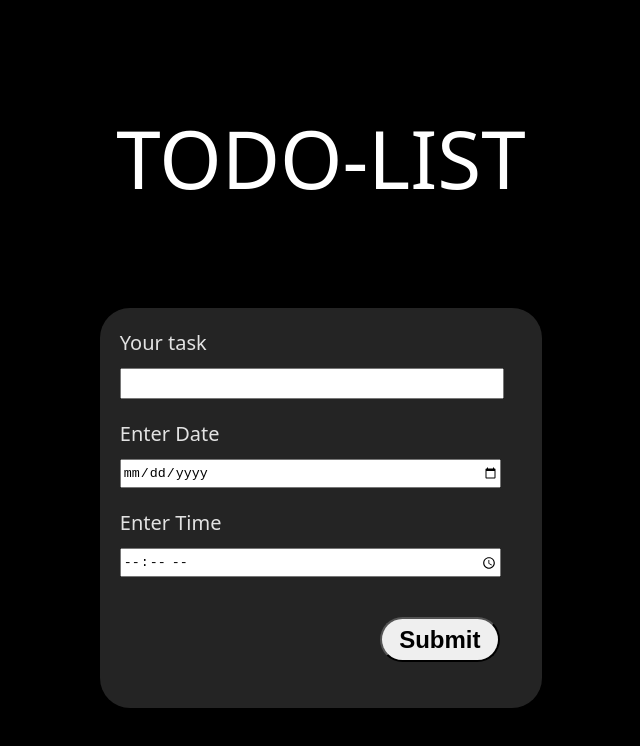
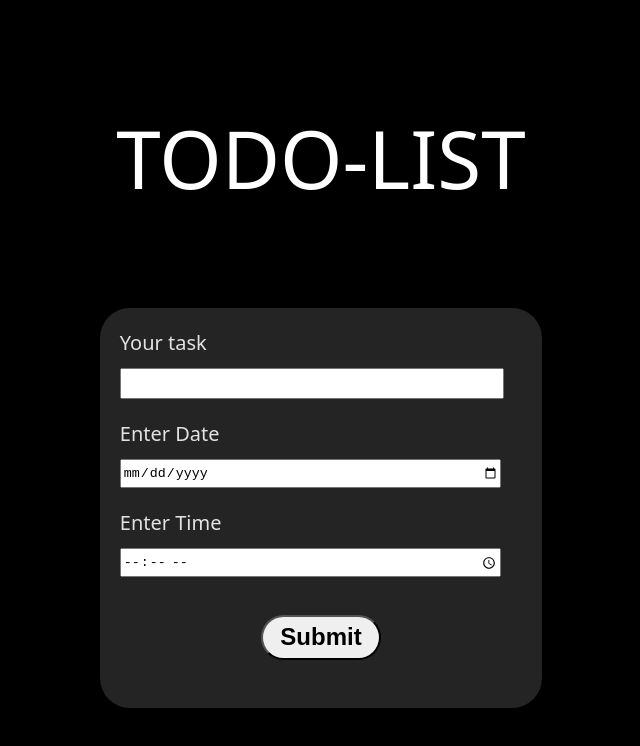
Before and after one commit to ahmed-rmdan/TODO__TIMETRRACKER-APP, a website built with Vite: page TODO-APP/index.html in a window 1280 px wide. Shown: the whole page, without its empty margins (319-959 px from the left). Built offline with nearby package versions, Linux system fonts and the light colour scheme.

Commit message:
center submit

```diff
--- a/TODO-APP/index.html
+++ b/TODO-APP/index.html
@@ -18,7 +18,10 @@
     <input type="date">
     <p>Enter Time</p>
      <input type="time">
-     <button type="submit"> Submit</button>
+     <div class="submitbox">
+      <button type="submit"> Submit</button>
+     </div>
+
    </form>
     <script type="module" src="/src/main.ts"></script>
   </body>
--- a/TODO-APP/src/style.css
+++ b/TODO-APP/src/style.css
@@ -46,6 +46,12 @@ form input{
   width: 85%;
   margin-left: 20px;
 }
+.submitbox{
+  display: flex;
+  align-items: center;
+  justify-content: center;
+  height: 120px;
+}
 form button{
   display: flex;
   width: 120px;
@@ -55,6 +61,5 @@ form button{
   justify-content: center;
   align-items: center;
   font-weight: bolder;
-  margin-left: 280px;
-  margin-top: 40px;
+
 }
```
Also changed, not shown: TODO-APP/src/main.ts (+0 -23 lines).
